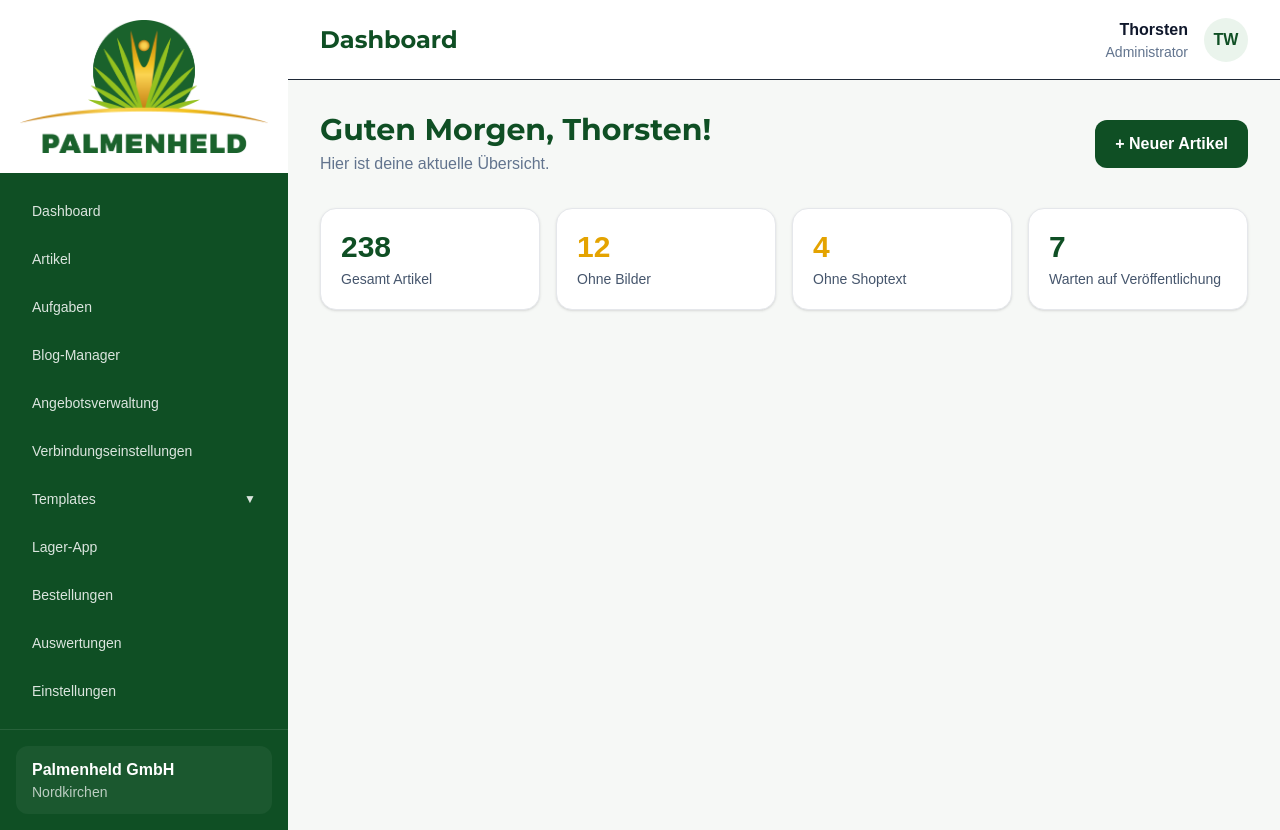
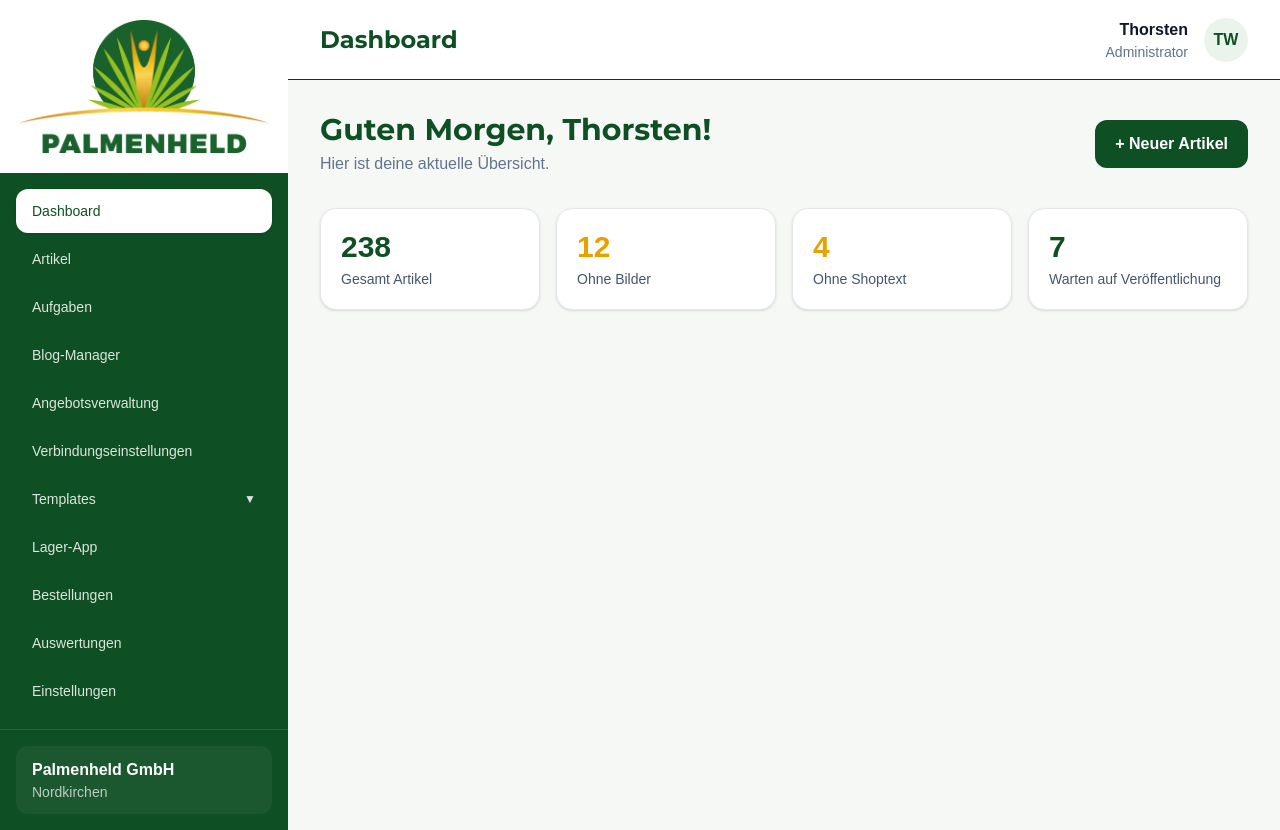
Before and after one commit to palmenheld/dev-hub, a Next.js app: page / in a window 1280 px wide. Built offline with nearby package versions, Linux system fonts and the light colour scheme.

Commit message:
feat: add mobile hub navigation

```diff
--- a/src/components/layout/AppHeader.tsx
+++ b/src/components/layout/AppHeader.tsx
@@ -1,6 +1,6 @@
 export default function AppHeader() {
   return (
-    <header className="flex h-20 items-center justify-between border-b bg-white px-5 sm:px-8">
+    <header className="hidden h-20 items-center justify-between border-b lg:flex bg-white px-5 sm:px-8">
       <div>
         <h1 className="text-2xl text-[var(--ph-green-dark)]">
           Dashboard
--- a/src/components/layout/Sidebar.tsx
+++ b/src/components/layout/Sidebar.tsx
@@ -1,32 +1,50 @@
+"use client";
+
 import Image from "next/image";
 import Link from "next/link";
-import { navigation } from "@/config/navigation";
+import { useEffect, useState } from "react";
+import { usePathname } from "next/navigation";
+import { navigation, type NavLink } from "@/config/navigation";
 
-const linkClass =
-  "block rounded-xl px-4 py-3 text-sm font-medium text-white/85 transition hover:bg-white/10 hover:text-white";
+function linkIsActive(pathname: string, href: string) {
+  return href === "/" ? pathname === href : pathname === href || pathname.startsWith(`${href}/`);
+}
 
-export default function Sidebar() {
+function linkClass(active: boolean, nested = false) {
+  return `block rounded-xl ${nested ? "px-4 py-2.5" : "px-4 py-3"} text-sm font-medium transition ${
+    active
+      ? "bg-white text-[var(--ph-green-dark)] shadow-sm"
+      : "text-white/85 hover:bg-white/10 hover:text-white"
+  }`;
+}
+
+function NavigationLinks({
+  pathname,
+  onNavigate,
+}: {
+  pathname: string;
+  onNavigate?: () => void;
+}) {
+  return navigation.map((item) => {
+    if ("href" in item) {
       return (
-    <aside className="hidden min-h-screen w-72 shrink-0 bg-[var(--ph-green-dark)] text-white lg:flex lg:flex-col">
-      <div className="bg-white px-5 py-5">
-        <Image
-          src="/logo-palmenheld.png"
-          alt="Palmenheld"
-          width={230}
-          height={130}
-          priority
-          className="h-auto w-full"
-        />
-      </div>
-
-      <nav className="flex-1 space-y-1 p-4">
-        {navigation.map((item) =>
-          "href" in item ? (
-            <Link key={item.href} href={item.href} className={linkClass}>
+        <Link
+          key={item.href}
+          href={item.href}
+          onClick={onNavigate}
+          aria-current={linkIsActive(pathname, item.href) ? "page" : undefined}
+          className={linkClass(linkIsActive(pathname, item.href))}
+        >
           {item.label}
         </Link>
-          ) : (
-            <details key={item.label} className="group">
+      );
+    }
+
+    const groupActive = item.children.some((child: NavLink) =>
+      linkIsActive(pathname, child.href)
+    );
+    return (
+      <details key={item.label} className="group" open={groupActive || undefined}>
         <summary className="flex cursor-pointer list-none items-center justify-between rounded-xl px-4 py-3 text-sm font-medium text-white/85 transition hover:bg-white/10 hover:text-white">
           <span>{item.label}</span>
           <span
@@ -41,23 +59,130 @@ export default function Sidebar() {
             <Link
               key={child.href}
               href={child.href}
-                    className="block rounded-xl px-4 py-2.5 text-sm font-medium text-white/75 transition hover:bg-white/10 hover:text-white"
+              onClick={onNavigate}
+              aria-current={linkIsActive(pathname, child.href) ? "page" : undefined}
+              className={linkClass(linkIsActive(pathname, child.href), true)}
             >
               {child.label}
             </Link>
           ))}
         </div>
       </details>
-          )
-        )}
-      </nav>
+    );
+  });
+}
 
+function SidebarFooter() {
+  return (
     <div className="border-t border-white/10 p-4">
       <div className="rounded-xl bg-white/5 px-4 py-3">
         <div className="font-semibold">Palmenheld GmbH</div>
         <div className="text-sm text-white/70">Nordkirchen</div>
       </div>
     </div>
-    </aside>
   );
 }
+
+export default function Sidebar() {
+  const pathname = usePathname();
+  const [mobileOpen, setMobileOpen] = useState(false);
+
+  useEffect(() => {
+    if (!mobileOpen) return;
+    const previousOverflow = document.body.style.overflow;
+    const closeOnEscape = (event: KeyboardEvent) => {
+      if (event.key === "Escape") setMobileOpen(false);
+    };
+    document.body.style.overflow = "hidden";
+    window.addEventListener("keydown", closeOnEscape);
+    return () => {
+      document.body.style.overflow = previousOverflow;
+      window.removeEventListener("keydown", closeOnEscape);
+    };
+  }, [mobileOpen]);
+
+  return (
+    <>
+      <aside className="hidden min-h-screen w-72 shrink-0 bg-[var(--ph-green-dark)] text-white lg:flex lg:flex-col">
+        <div className="bg-white px-5 py-5">
+          <Image
+            src="/logo-palmenheld.png"
+            alt="Palmenheld"
+            width={230}
+            height={130}
+            priority
+            className="h-auto w-full"
+          />
+        </div>
+        <nav className="flex-1 space-y-1 p-4" aria-label="Hauptnavigation">
+          <NavigationLinks pathname={pathname} />
+        </nav>
+        <SidebarFooter />
+      </aside>
+
+      <header className="sticky top-0 z-40 flex h-16 items-center justify-between border-b bg-white px-4 shadow-sm lg:hidden">
+        <button
+          type="button"
+          onClick={() => setMobileOpen(true)}
+          aria-label="Menü öffnen"
+          aria-expanded={mobileOpen}
+          aria-controls="mobile-navigation"
+          className="flex h-11 w-11 items-center justify-center rounded-xl border border-slate-300 text-2xl text-[var(--ph-green-dark)]"
+        >
+          ☰
+        </button>
+        <Image
+          src="/logo-palmenheld.png"
+          alt="Palmenheld"
+          width={170}
+          height={96}
+          priority
+          className="h-11 w-auto"
+        />
+        <div className="flex h-10 w-10 items-center justify-center rounded-full bg-[var(--ph-green-light)] text-sm font-bold text-[var(--ph-green-dark)]">
+          TW
+        </div>
+      </header>
+
+      {mobileOpen && (
+        <div className="fixed inset-0 z-50 lg:hidden">
+          <button
+            type="button"
+            aria-label="Menü schließen"
+            onClick={() => setMobileOpen(false)}
+            className="absolute inset-0 bg-slate-950/55"
+          />
+          <aside
+            id="mobile-navigation"
+            role="dialog"
+            aria-modal="true"
+            aria-label="Navigation"
+            className="relative flex h-full w-[min(21rem,88vw)] flex-col bg-[var(--ph-green-dark)] text-white shadow-2xl"
+          >
+            <div className="flex items-center justify-between bg-white px-4 py-3">
+              <Image
+                src="/logo-palmenheld.png"
+                alt="Palmenheld"
+                width={190}
+                height={108}
+                className="h-12 w-auto"
+              />
+              <button
+                type="button"
+                onClick={() => setMobileOpen(false)}
+                aria-label="Menü schließen"
+                className="flex h-10 w-10 items-center justify-center rounded-xl border border-slate-300 text-2xl text-slate-700"
+              >
+                ×
+              </button>
+            </div>
+            <nav className="flex-1 space-y-1 overflow-y-auto p-4" aria-label="Mobile Hauptnavigation">
+              <NavigationLinks pathname={pathname} onNavigate={() => setMobileOpen(false)} />
+            </nav>
+            <SidebarFooter />
+          </aside>
+        </div>
+      )}
+    </>
+  );
+}
```
Lines whose indentation alone changed are shown as unchanged.
